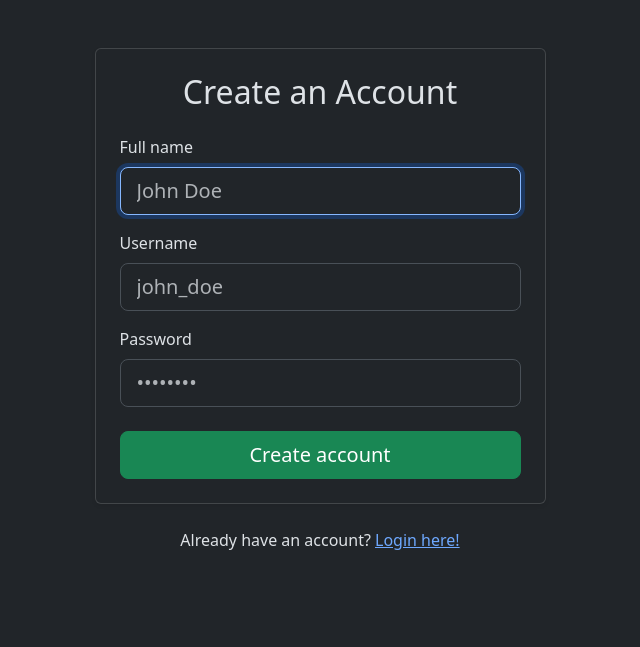
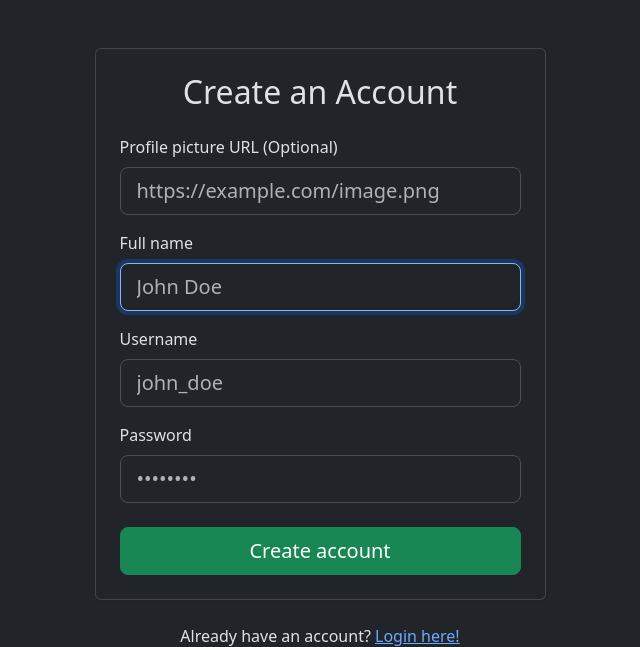
Before and after one commit to dvrkdev/flask-notes-app, a Flask app: page /auth/register in a window 1280 px wide. Shown: the part 59-706 px from the top of the page, without its empty margins (320-960 px from the left). Run offline with Flask 3, Linux system fonts and the light colour scheme.

Commit message:
feat: add profile picture URL to user registration and display

```diff
--- a/app/forms.py
+++ b/app/forms.py
@@ -1,7 +1,8 @@
 from flask_wtf import FlaskForm
 from wtforms import (BooleanField, PasswordField, StringField, SubmitField,
-                     TextAreaField)
-from wtforms.validators import DataRequired, Length, ValidationError
+                     TextAreaField, URLField)
+from wtforms.validators import (URL, DataRequired, Length, Optional, Regexp,
+                                ValidationError)
 
 from app import db
 from app.models import User
@@ -24,6 +25,16 @@ class RegisterForm(FlaskForm):
         "Password",
         validators=[DataRequired(), Length(min=6, max=128)],
         render_kw={"placeholder": "••••••••"},
+    )
+
+    profile_pic_url = URLField(
+        "Profile picture URL (Optional)",
+        validators=[
+            Optional(),
+            URL(),
+            # Regexp(r".*\.(jpg|jpeg|png|webp)$", message="Only image URLs allowed"),
+        ],
+        render_kw={"placeholder": "https://example.com/image.png"},
     )
 
     submit = SubmitField("Create account")
--- a/app/models.py
+++ b/app/models.py
@@ -10,6 +10,7 @@ class User(db.Model, UserMixin):
     name = db.Column(db.String(72), nullable=False)
     username = db.Column(db.String(64), nullable=False, unique=True, index=True)
     password_hash = db.Column(db.String(255), nullable=False)
+    profile_pic_url = db.Column(db.String(255))
 
     created_at = db.Column(
         db.DateTime(timezone=True),
--- a/app/routes/auth.py
+++ b/app/routes/auth.py
@@ -46,6 +46,7 @@ def register():
                 name=form.name.data,
                 username=form.username.data,
                 password_hash=generate_password_hash(form.password.data),
+                profile_pic_url=form.profile_pic_url.data,
             )
             db.session.add(user)
             db.session.commit()
--- a/app/templates/register.html
+++ b/app/templates/register.html
@@ -9,6 +9,14 @@
                   novalidate>
                 {{ form.hidden_tag() }}
                 <h2 class="text-center mb-4">Create an Account</h2>
+                <!-- Profile pic URL -->
+                <div class="mb-3">
+                    {{ form.profile_pic_url.label(class="form-label") }}
+                    {{ form.profile_pic_url(class="form-control form-control-lg" +(" is-invalid" if form.profile_pic_url.errors else "") ) }}
+                    {% if form.profile_pic_url.errors %}
+                        <div class="invalid-feedback">{{ form.profile_pic_url.errors[0] }}</div>
+                    {% endif %}
+                </div>
                 <!-- Name -->
                 <div class="mb-3">
                     {{ form.name.label(class="form-label") }}
--- a/main.py
+++ b/main.py
@@ -5,4 +5,4 @@ app = create_app()
 if __name__ == "__main__":
     with app.app_context():
         db.create_all()
-    app.run(debug=True)
+    app.run(debug=True, host="0.0.0.0")
```
Also changed, not shown: app/templates/index.html (+8 -3 lines).
